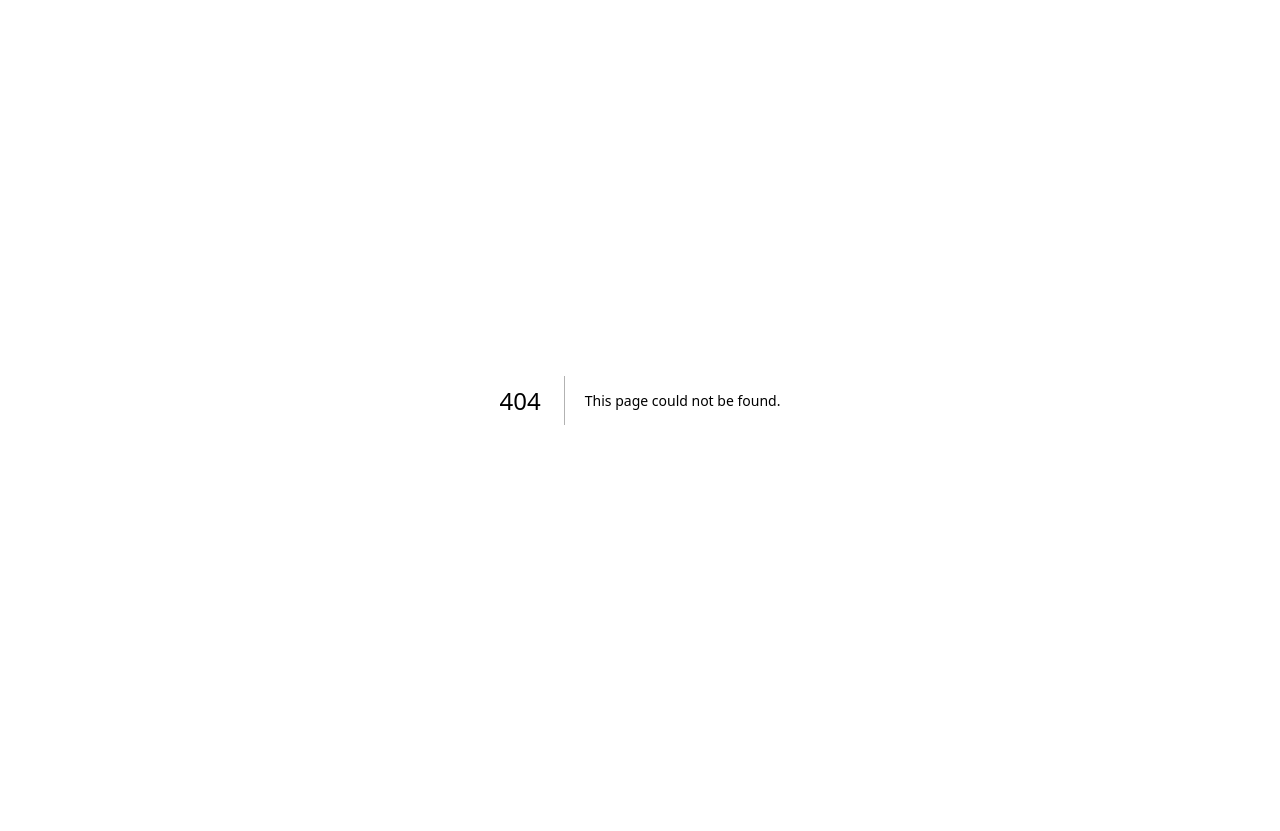
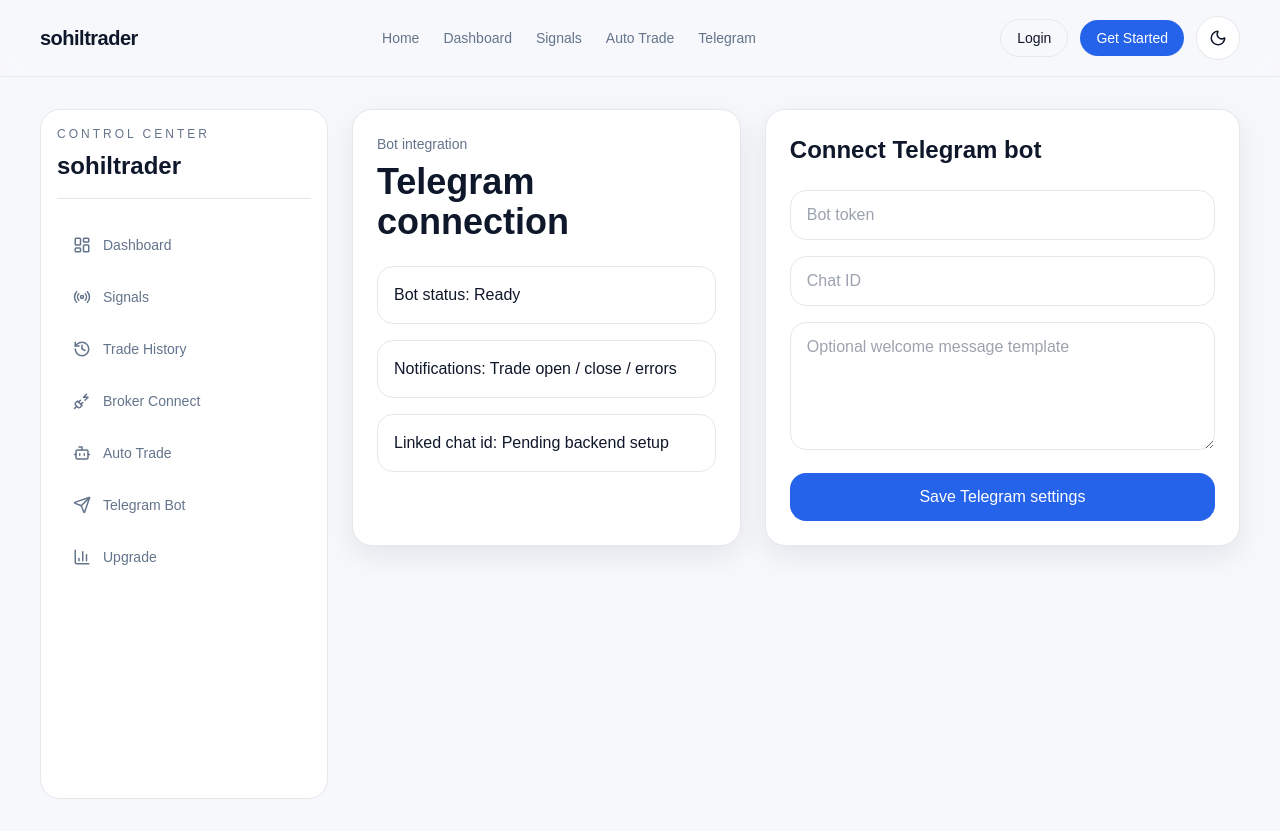
Before and after one commit to sohilcodes/SohilEATrading, a Next.js app: page /telegram in a window 1280 px wide. Before the commit this address had no page. Before the commit the page ends 800 px from the top, so only its background shows below. Built offline with nearby package versions, Linux system fonts and the light colour scheme.

Commit message:
Create page.tsx

```diff
--- /dev/null
+++ b/app/telegram/page.tsx
@@ -0,0 +1,42 @@
+import { DashboardLayout } from '@/components/dashboard-layout';
+
+export default function TelegramPage() {
+  return (
+    <DashboardLayout>
+      <section className="grid gap-6 xl:grid-cols-[0.9fr_1.1fr]">
+        <div className="card p-6 shadow-soft">
+          <p className="text-sm text-muted">Bot integration</p>
+          <h1 className="mt-2 text-4xl font-semibold">Telegram connection</h1>
+
+          <div className="mt-6 space-y-4">
+            <div className="rounded-2xl border border-border p-4">Bot status: Ready</div>
+            <div className="rounded-2xl border border-border p-4">Notifications: Trade open / close / errors</div>
+            <div className="rounded-2xl border border-border p-4">Linked chat id: Pending backend setup</div>
+          </div>
+        </div>
+
+        <div className="card p-6 shadow-soft">
+          <h2 className="text-2xl font-semibold">Connect Telegram bot</h2>
+
+          <form className="mt-6 space-y-4">
+            <input
+              className="w-full rounded-2xl border border-border bg-transparent px-4 py-3 outline-none"
+              placeholder="Bot token"
+            />
+            <input
+              className="w-full rounded-2xl border border-border bg-transparent px-4 py-3 outline-none"
+              placeholder="Chat ID"
+            />
+            <textarea
+              className="min-h-32 w-full rounded-2xl border border-border bg-transparent px-4 py-3 outline-none"
+              placeholder="Optional welcome message template"
+            />
+            <button className="w-full rounded-2xl bg-primary px-4 py-3 font-medium text-white">
+              Save Telegram settings
+            </button>
+          </form>
+        </div>
+      </section>
+    </DashboardLayout>
+  );
+}
```
